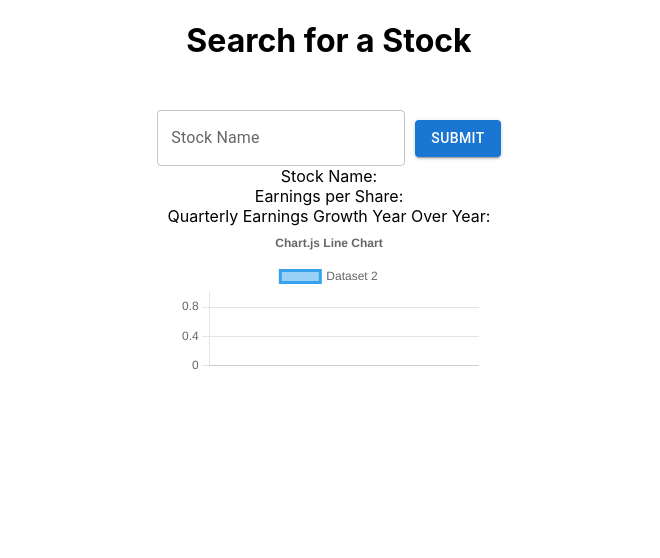
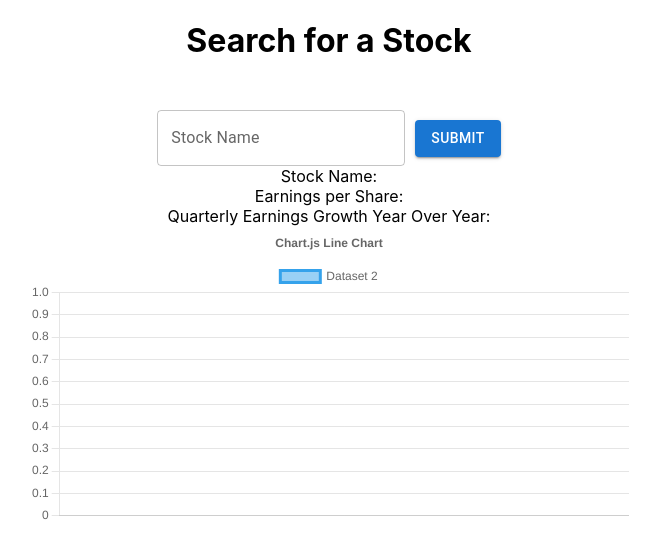
Before and after one commit to Jamesclifford7/stock-client, a React (Create React App) app: page /home in a window 1280 px wide. Shown: the top 558 px of the page, without its empty margins (311-971 px from the left). Built offline with nearby package versions, Linux system fonts and the light colour scheme.

Commit message:
adjust graph css

```diff
--- a/src/components/Home/Home.tsx
+++ b/src/components/Home/Home.tsx
@@ -147,11 +147,12 @@ const StyledButton = styled(Button)`
 `
 
 const GraphContainer = styled.div`
-    height: 400px;
     width: 70%;
     margin: 0 auto;
 
     canvas {
         margin: 0 auto;
+        height: 300px;
+        width: 600px;
     }
 `
```
